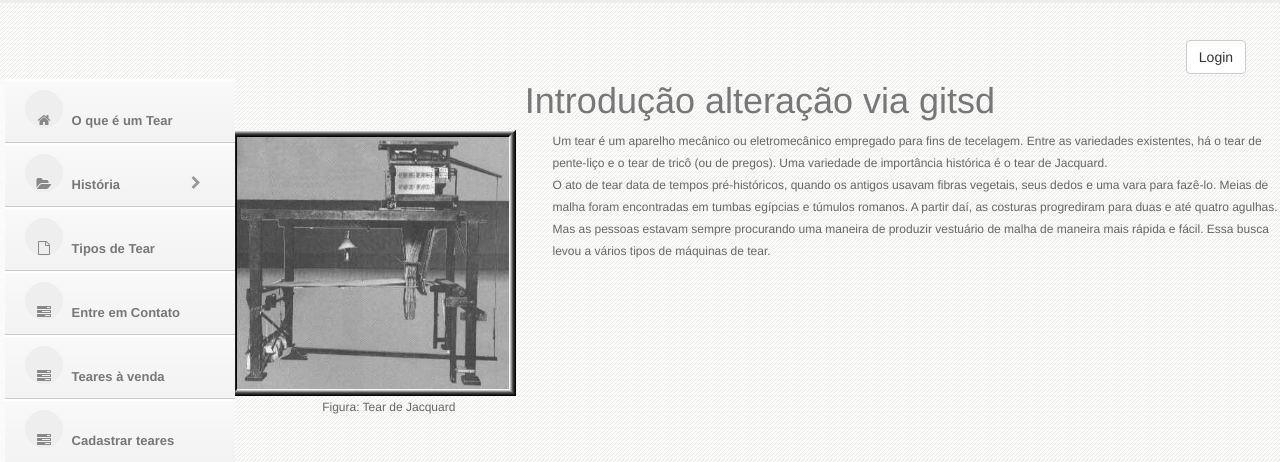
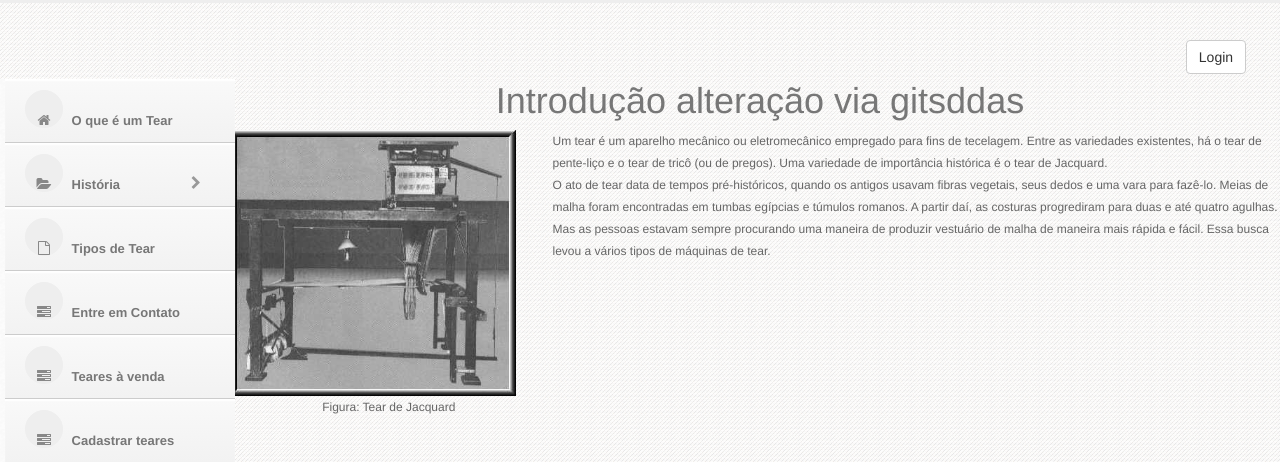
Before and after one commit to davidsennin/TearesSite, a PHP site: page /Teste/ in a window 1280 px wide. Shown: the top 462 px of the page. Run offline with PHP 8.4, Linux system fonts and the light colour scheme; some libraries are stand-ins or nearby versions.

Commit message:
issue 10
melhoria

```diff
--- a/Teares/index.php
+++ b/Teares/index.php
@@ -3,7 +3,7 @@ include('includes/header.php');
 ?>
 		<div>
 			<span>
-				<h1>Introdução alteração via gitsd</h1>
+				<h1>Introdução alteração via gitsddas</h1>
 			</span>
 		</div>
 		<div class="fleft col-md-3">
```
